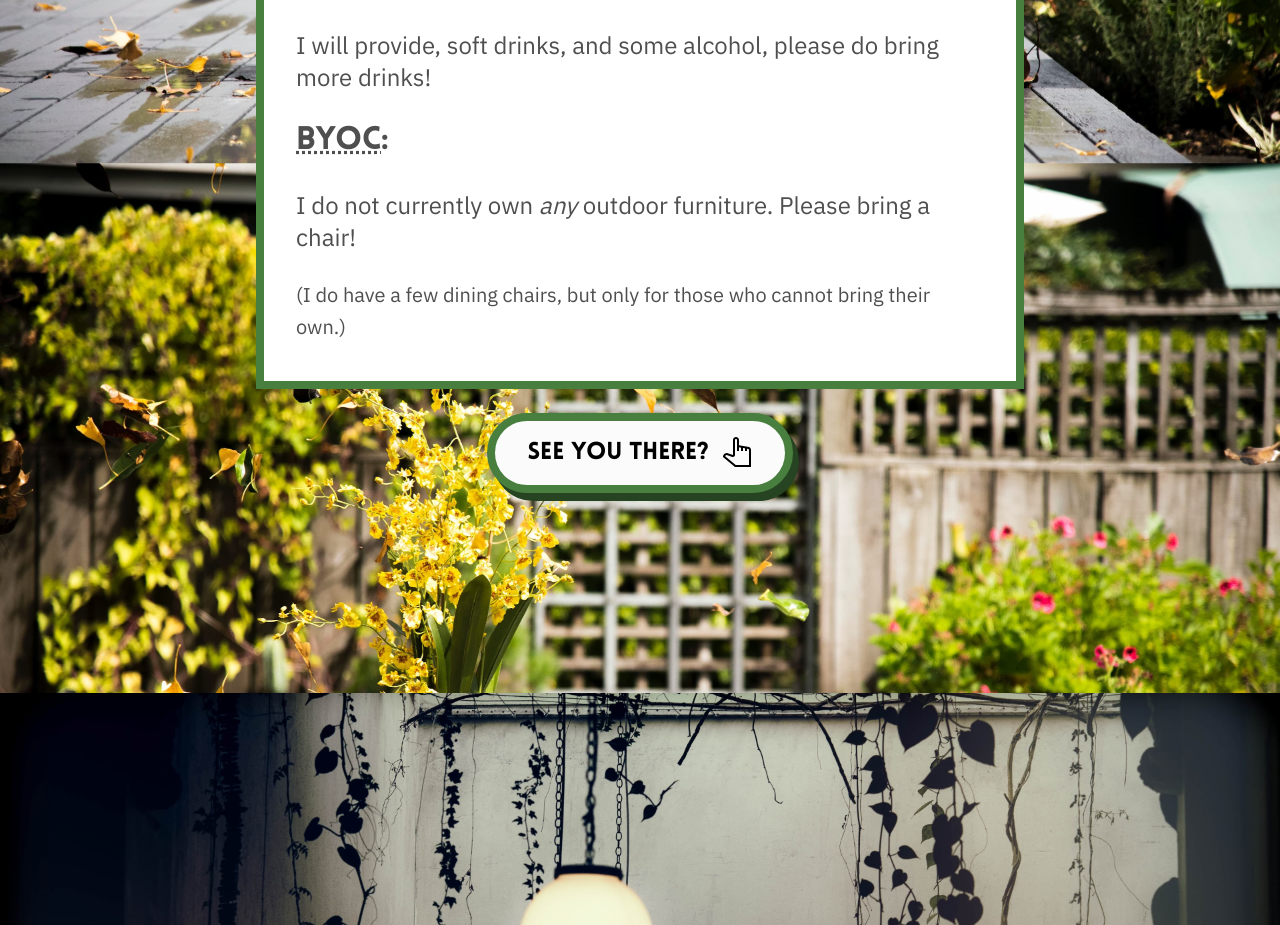
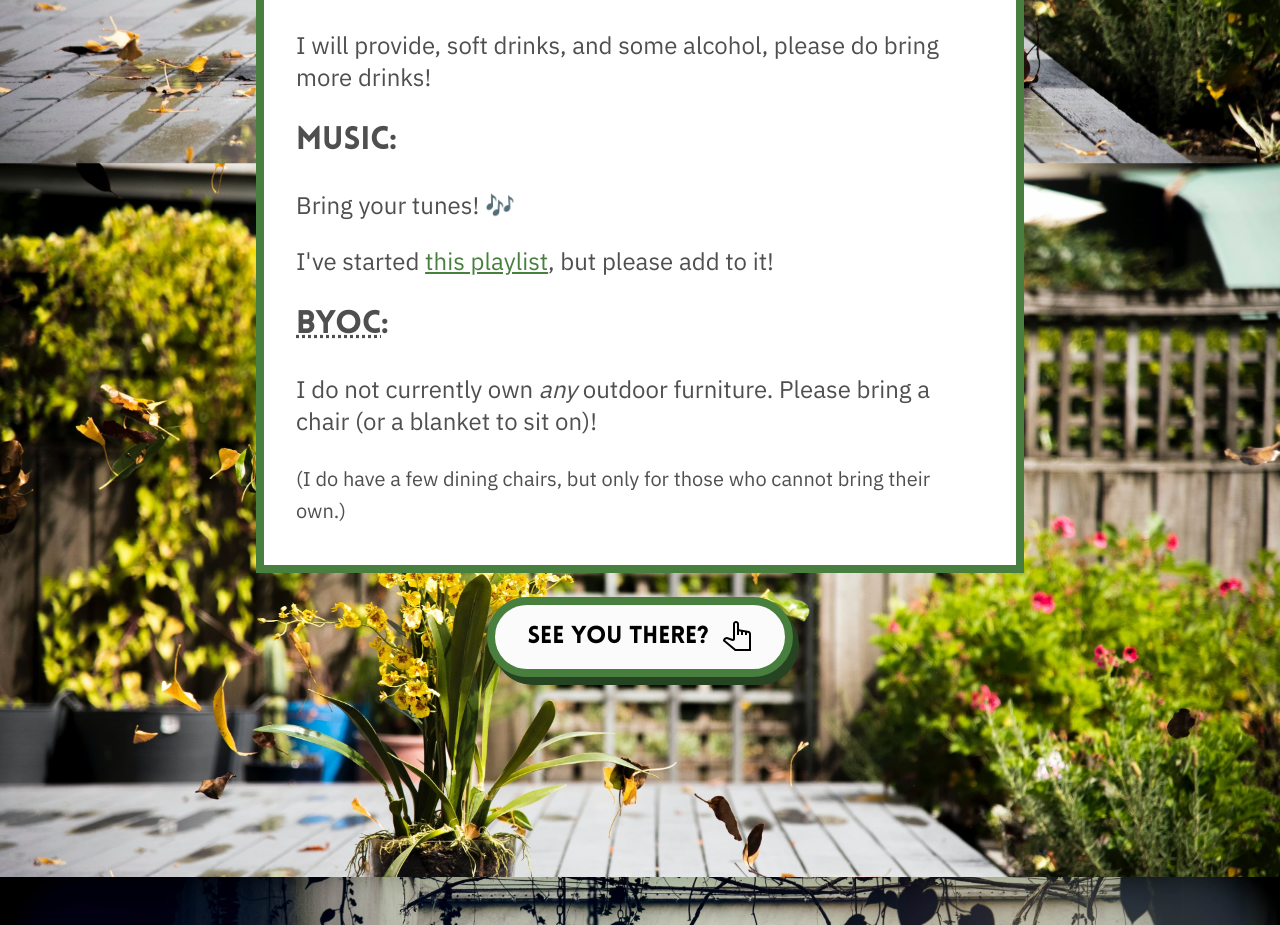
Before and after one commit to evolutionxbox/party.joncousins.co.uk, a website built with Parcel: page index.html in a window 1280 px wide. Shown: the part 5300-6225 px from the top of the page. Built offline with nearby package versions, Linux system fonts and the light colour scheme.

Commit message:
Add music playlist link

```diff
--- a/index.html
+++ b/index.html
@@ -169,8 +169,11 @@
             <p>I will do my best to provide food, including a BBQ, and snacks, please do bring food to share!</p>
             <h3><a href="https://www.urbandictionary.com/define.php?term=BYOB" target="_blank"><abbr title="Bring your own beer">BYOB</abbr></a>:</h3>
             <p>I will provide, soft drinks, and some alcohol, please do bring more drinks!</p>
+            <h3>Music:</h3>
+            <p>Bring your tunes! 🎶</p>
+            <p>I've started <a href="https://open.spotify.com/playlist/1GNblKSKa5FvR469XGd0oP?si=529689e3674940db&pt=710b6f8d200b9390e5b2b94a291060fe" target="_blank">this playlist</a>, but please add to it!</p>
             <h3><abbr title="Bring your own chair">BYOC</abbr>:</h3>
-            <p>I do not currently own <em>any</em> outdoor furniture. Please bring a chair!</p>
+            <p>I do not currently own <em>any</em> outdoor furniture. Please bring a chair (or a blanket to sit on)!</p>
             <p><small>(I do have a few dining chairs, but only for those who cannot bring their own.)</small></p>
           </div>
         </section>
```
